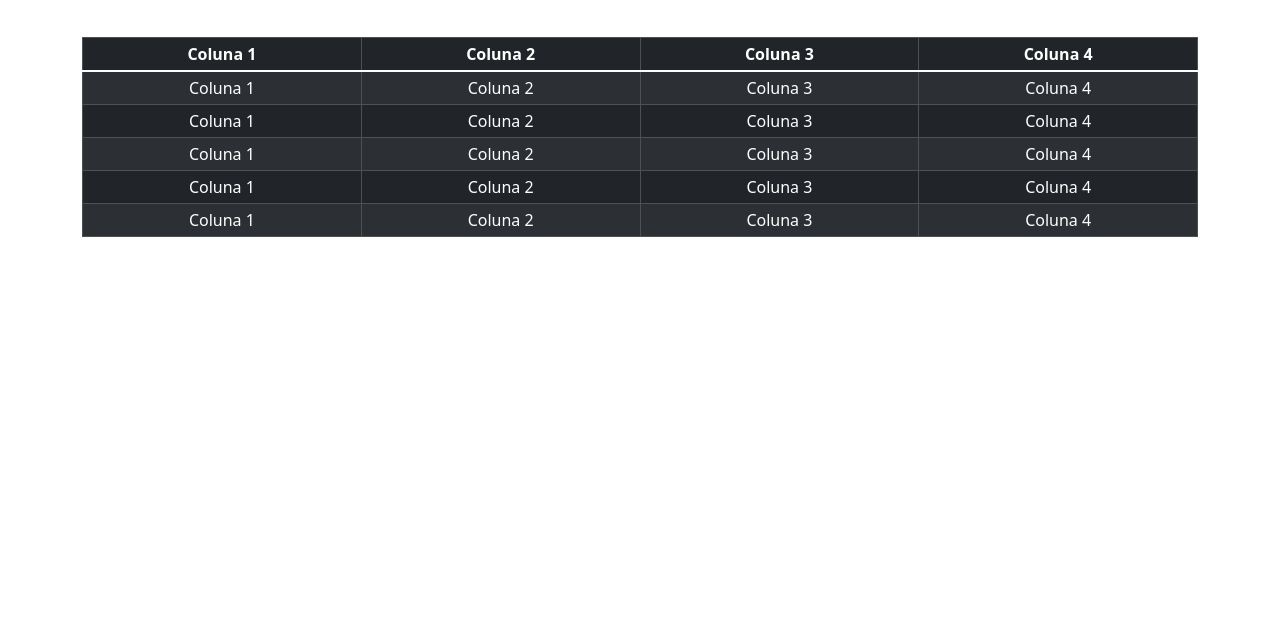
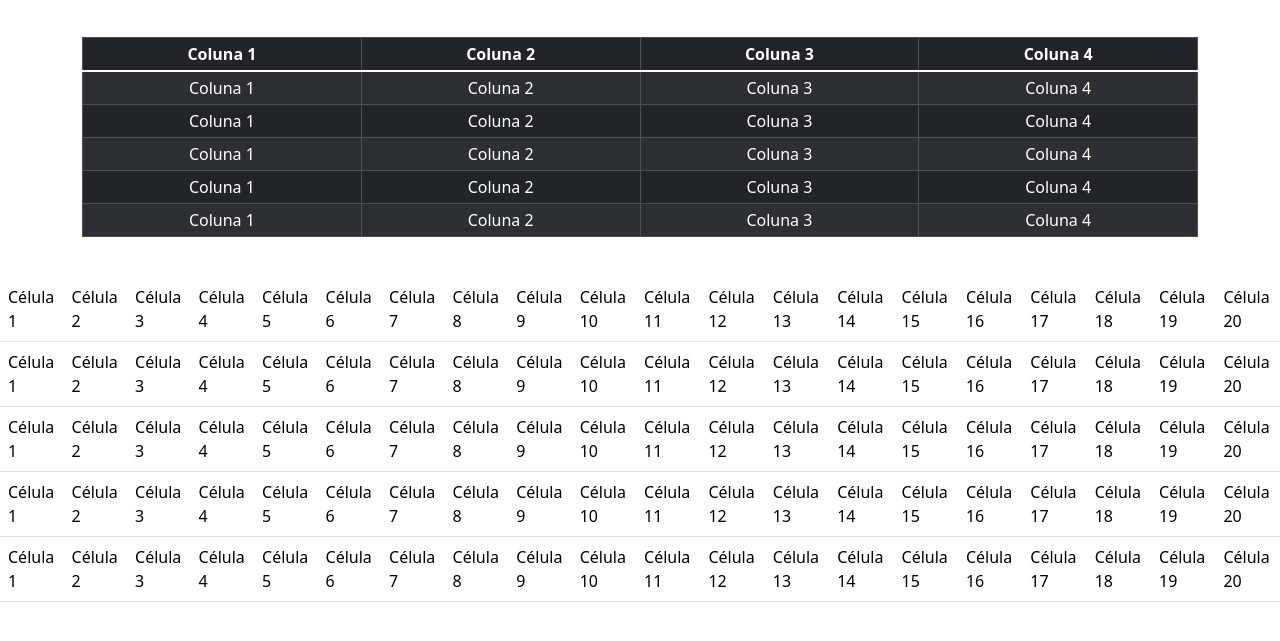
Before and after one commit to victorhvicente/interfaces-bootstrap-senai, a plain HTML site: page atividades-praticas/bootstrap/tabelas.html in a window 1280 px wide. Shown: the part 141-782 px from the top of the page. Drawn offline with nearby package versions, Linux system fonts and the light colour scheme.

Commit message:
arquivos imagens/tabelas

```diff
--- a/atividades-praticas/bootstrap/tabelas.html
+++ b/atividades-praticas/bootstrap/tabelas.html
@@ -70,6 +70,125 @@
         </table>
     </div>
 
+    <br>
+
+    <div class="table-responsive">
+        <table class="table">
+            <tr>
+                <td>Célula 1</td>
+                <td>Célula 2</td>
+                <td>Célula 3</td>
+                <td>Célula 4</td>
+                <td>Célula 5</td>
+                <td>Célula 6</td>
+                <td>Célula 7</td>
+                <td>Célula 8</td>
+                <td>Célula 9</td>
+                <td>Célula 10</td>
+                <td>Célula 11</td>
+                <td>Célula 12</td>
+                <td>Célula 13</td>
+                <td>Célula 14</td>
+                <td>Célula 15</td>
+                <td>Célula 16</td>
+                <td>Célula 17</td>
+                <td>Célula 18</td>
+                <td>Célula 19</td>
+                <td>Célula 20</td>
+            </tr>
+            <tr>
+                <td>Célula 1</td>
+                <td>Célula 2</td>
+                <td>Célula 3</td>
+                <td>Célula 4</td>
+                <td>Célula 5</td>
+                <td>Célula 6</td>
+                <td>Célula 7</td>
+                <td>Célula 8</td>
+                <td>Célula 9</td>
+                <td>Célula 10</td>
+                <td>Célula 11</td>
+                <td>Célula 12</td>
+                <td>Célula 13</td>
+                <td>Célula 14</td>
+                <td>Célula 15</td>
+                <td>Célula 16</td>
+                <td>Célula 17</td>
+                <td>Célula 18</td>
+                <td>Célula 19</td>
+                <td>Célula 20</td>
+            </tr>
+            <tr>
+                <td>Célula 1</td>
+                <td>Célula 2</td>
+                <td>Célula 3</td>
+                <td>Célula 4</td>
+                <td>Célula 5</td>
+                <td>Célula 6</td>
+                <td>Célula 7</td>
+                <td>Célula 8</td>
+                <td>Célula 9</td>
+                <td>Célula 10</td>
+                <td>Célula 11</td>
+                <td>Célula 12</td>
+                <td>Célula 13</td>
+                <td>Célula 14</td>
+                <td>Célula 15</td>
+                <td>Célula 16</td>
+                <td>Célula 17</td>
+                <td>Célula 18</td>
+                <td>Célula 19</td>
+                <td>Célula 20</td>
+            </tr>
+            <tr>
+                <td>Célula 1</td>
+                <td>Célula 2</td>
+                <td>Célula 3</td>
+                <td>Célula 4</td>
+                <td>Célula 5</td>
+                <td>Célula 6</td>
+                <td>Célula 7</td>
+                <td>Célula 8</td>
+                <td>Célula 9</td>
+                <td>Célula 10</td>
+                <td>Célula 11</td>
+                <td>Célula 12</td>
+                <td>Célula 13</td>
+                <td>Célula 14</td>
+                <td>Célula 15</td>
+                <td>Célula 16</td>
+                <td>Célula 17</td>
+                <td>Célula 18</td>
+                <td>Célula 19</td>
+                <td>Célula 20</td>
+            </tr>
+            <tr>
+                <td>Célula 1</td>
+                <td>Célula 2</td>
+                <td>Célula 3</td>
+                <td>Célula 4</td>
+                <td>Célula 5</td>
+                <td>Célula 6</td>
+                <td>Célula 7</td>
+                <td>Célula 8</td>
+                <td>Célula 9</td>
+                <td>Célula 10</td>
+                <td>Célula 11</td>
+                <td>Célula 12</td>
+                <td>Célula 13</td>
+                <td>Célula 14</td>
+                <td>Célula 15</td>
+                <td>Célula 16</td>
+                <td>Célula 17</td>
+                <td>Célula 18</td>
+                <td>Célula 19</td>
+                <td>Célula 20</td>
+            </tr>
+        </table>
+    </div>
+
+
+
 
     <script src="https://cdn.jsdelivr.net/npm/bootstrap@5.3.3/dist/js/bootstrap.bundle.min.js" integrity="sha384-YvpcrYf0tY3lHB60NNkmXc5s9fDVZLESaAA55NDzOxhy9GkcIdslK1eN7N6jIeHz" crossorigin="anonymous"></script>
 </body>
```
Also changed, not shown: atividades-praticas/bootstrap/imagens.html (+8 -4 lines), atividades/atv2-bootstrap/exercicio-imagens-tabelas.html (added, +262 -0 lines), atividades/atv2-bootstrap/img/batman.jpeg (added), atividades/atv2-bootstrap/img/flash.jpg (added), atividades/atv2-bootstrap/img/homemranha.jpg (added), atividades/atv2-bootstrap/img/magneto.jpg (added), atividades/atv2-bootstrap/img/mulhermaravilha.png (added), atividades/atv2-bootstrap/img/wolverine.jpg (added).
